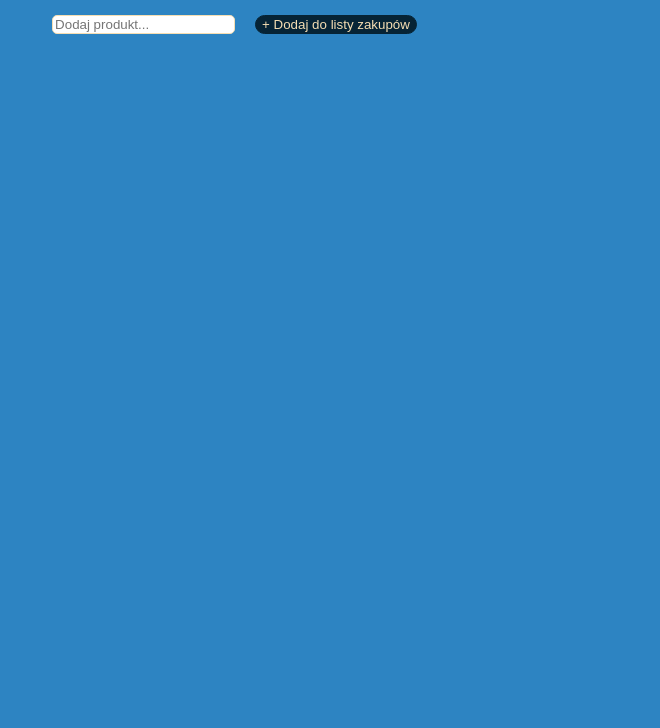
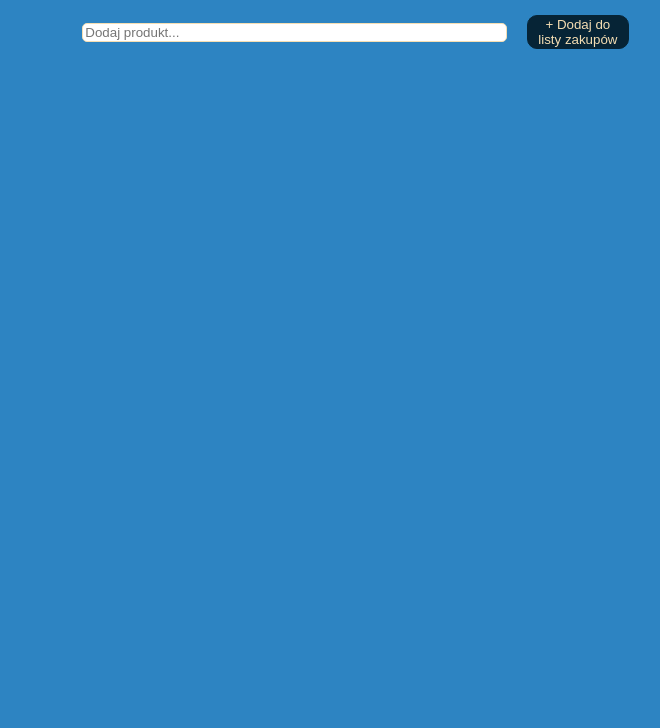
Before and after one commit to NikodemWol/shopping-list, a plain HTML site: page index.html in a window 1280 px wide. Shown: the part 72-800 px from the top of the page, without its empty margins (507-1167 px from the left). Drawn offline with Linux system fonts and the light colour scheme; a web font is replaced by a local one.

Commit message:
poprawka1

```diff
--- a/index.html
+++ b/index.html
@@ -18,7 +18,7 @@
     <h1 class="tytul">Lista Zakupów</h1>
     <form class="submit-tag">
         <input id ='filter' class= 'zniknij'type="text" placeholder="Wyszukaj...">
-        <input class = 'tekst1' type="text" placeholder="Dodaj produkt...">
+        <input id = 'produkt'class = 'tekst1' type="text" placeholder="Dodaj produkt...">
         <button class="przycisk">+ Dodaj do listy zakupów</button>
     </form>
     <ul id = 'glownatablica'class="jebackala">
--- a/style.css
+++ b/style.css
@@ -86,6 +86,10 @@ h1, ul, form {
     max-width: 70%;
 }
 
+#dodajProdukt{
+    width: 20%;
+}
+
 .pojawsie{
     border: 2px solid wheat;
 }
@@ -98,6 +102,12 @@ body{
         font-style: normal;
       }
 
+}
+form{
+    width: 80%;
+}
+#filter, #produkt{
+    width: 70%;
 }
 
 .tytul{
```
